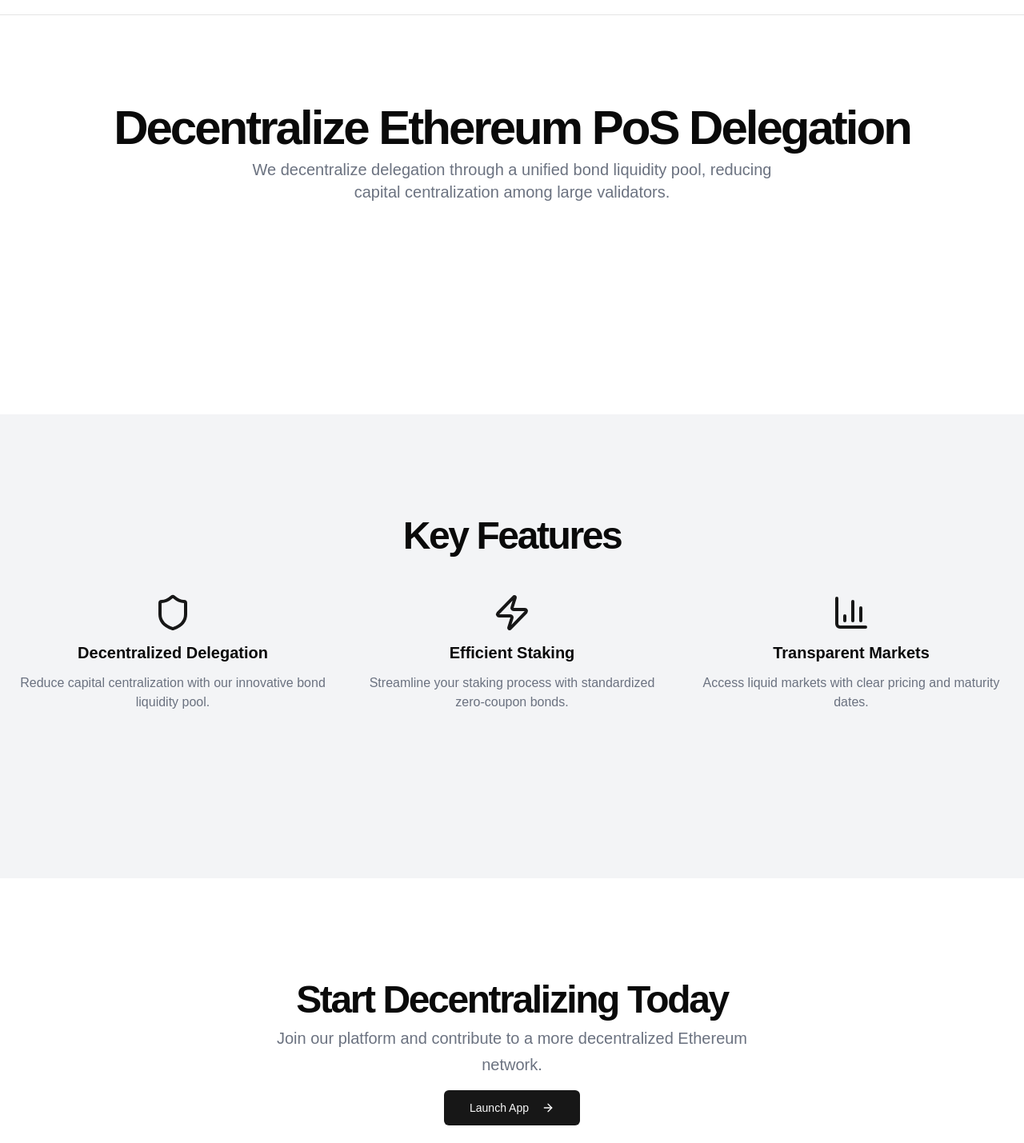
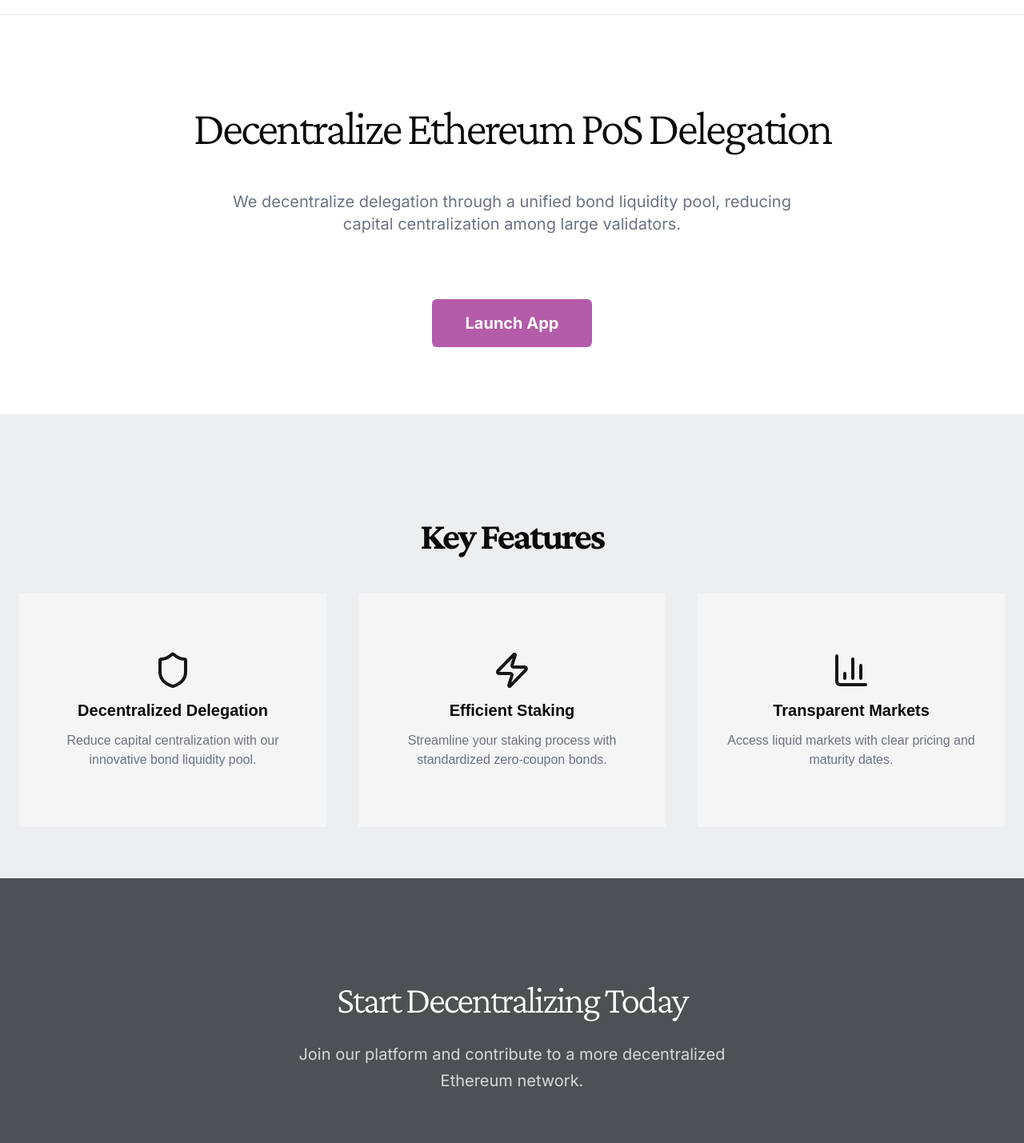
Before and after one commit to b-beam-bab/DavidProtocol, a Next.js app in the folder frontend/: page / in a window 1280 px wide. Shown: the part 62-1491 px from the top of the page at 80% size. Built offline with nearby package versions, Linux system fonts and the light colour scheme.

Commit message:
Fix landing design

```diff
--- a/frontend/app/page.tsx
+++ b/frontend/app/page.tsx
@@ -3,6 +3,21 @@ import { ArrowRight, Shield, Zap, BarChart3 } from "lucide-react";
 
 import { Button } from "@/components/ui/button";
 import Header from "./components/layout/Header";
+
+import { Crimson_Pro, Inter } from "next/font/google";
+import { cn } from "./lib/utils";
+
+const crimsonPro = Crimson_Pro({
+  subsets: ["latin"],
+  fallback: ["system-ui", "sans-serif"],
+  display: "swap",
+});
+
+const inter = Inter({
+  subsets: ["latin"],
+  fallback: ["system-ui", "sans-serif"],
+  display: "swap",
+});
 
 export default function LandingPage() {
   return (
@@ -13,28 +28,53 @@ export default function LandingPage() {
         <section className="w-full h-[580px] py-12 md:py-24 lg:py-32 xl:py-48">
           <div className="mx-auto container px-4 md:px-6">
             <div className="flex flex-col items-center space-y-4 text-center">
-              <div className="space-y-2">
-                <h1 className="text-3xl font-bold tracking-tighter sm:text-4xl md:text-5xl lg:text-6xl/none">
+              <div className="space-y-[48px]">
+                <h1
+                  className={cn(
+                    crimsonPro.className,
+                    "text-3xl font-light tracking-tighter sm:text-4xl md:text-5xl lg:text-6xl/none"
+                  )}
+                >
                   Decentralize Ethereum PoS Delegation
                 </h1>
-                <p className="mx-auto max-w-[700px] text-gray-500 md:text-xl dark:text-gray-400">
+                <p
+                  className={cn(
+                    inter.className,
+                    "mx-auto max-w-[700px] text-gray-500 md:text-xl dark:text-gray-400"
+                  )}
+                >
                   We decentralize delegation through a unified bond liquidity
                   pool, reducing capital centralization among large validators.
                 </p>
               </div>
+              <Link href={"/market"} className="pt-[64px]">
+                <Button
+                  className={cn(
+                    inter.className,
+                    "w-[200px] h-[60px] text-[20px] font-bold bg-[#B45BA9] hover:bg-[#B45BA9]/80"
+                  )}
+                >
+                  Launch App
+                </Button>
+              </Link>
             </div>
           </div>
         </section>
         <section
           id="features"
-          className="w-full py-12 h-[580px] md:py-24 lg:py-32 bg-gray-100 dark:bg-gray-800"
+          className="w-full pt-12 pb-20 h-[580px] md:py-24 lg:py-32 bg-[#EDEEF0] dark:bg-gray-800"
         >
           <div className="mx-auto container px-4 md:px-6">
-            <h2 className="text-3xl font-bold tracking-tighter sm:text-5xl mb-12 text-center">
+            <h2
+              className={cn(
+                crimsonPro.className,
+                "text-3xl font-bold tracking-tighter sm:text-5xl mb-12 text-center"
+              )}
+            >
               Key Features
             </h2>
             <div className="grid gap-10 sm:grid-cols-2 md:grid-cols-3">
-              <div className="flex flex-col items-center space-y-3 text-center">
+              <div className="bg-[#F5F5F6] flex flex-col items-center space-y-3 text-center py-[72px] px-[32px]">
                 <Shield className="h-12 w-12 text-primary" />
                 <h3 className="text-xl font-bold">Decentralized Delegation</h3>
                 <p className="text-gray-500 dark:text-gray-400">
@@ -42,7 +82,7 @@ export default function LandingPage() {
                   liquidity pool.
                 </p>
               </div>
-              <div className="flex flex-col items-center space-y-3 text-center">
+              <div className="bg-[#F5F5F6] flex flex-col items-center space-y-3 text-center py-[72px] px-[32px]">
                 <Zap className="h-12 w-12 text-primary" />
                 <h3 className="text-xl font-bold">Efficient Staking</h3>
                 <p className="text-gray-500 dark:text-gray-400">
@@ -50,7 +90,7 @@ export default function LandingPage() {
                   bonds.
                 </p>
               </div>
-              <div className="flex flex-col items-center space-y-3 text-center">
+              <div className="bg-[#F5F5F6] flex flex-col items-center space-y-3 text-center py-[72px] px-[32px]">
                 <BarChart3 className="h-12 w-12 text-primary" />
                 <h3 className="text-xl font-bold">Transparent Markets</h3>
                 <p className="text-gray-500 dark:text-gray-400">
@@ -60,19 +100,32 @@ export default function LandingPage() {
             </div>
           </div>
         </section>
-        <section id="cta" className="w-full h-[580px] py-12 md:py-24 lg:py-32">
+        <section
+          id="cta"
+          className="w-full h-[580px] py-12 md:py-24 lg:py-32 bg-[#4E5053]"
+        >
           <div className="mx-auto container px-4 md:px-6">
             <div className="flex flex-col items-center space-y-4 text-center">
-              <div className="space-y-2">
-                <h2 className="text-3xl font-bold tracking-tighter sm:text-5xl">
+              <div className="space-y-[28px]">
+                <h2
+                  className={cn(
+                    crimsonPro.className,
+                    "text-3xl font-light tracking-tighter sm:text-5xl text-white"
+                  )}
+                >
                   Start Decentralizing Today
                 </h2>
-                <p className="mx-auto max-w-[600px] text-gray-500 md:text-xl/relaxed lg:text-base/relaxed xl:text-xl/relaxed dark:text-gray-400">
+                <p
+                  className={cn(
+                    inter.className,
+                    "mx-auto max-w-[600px] text-[#D8D8D8] md:text-xl/relaxed lg:text-base/relaxed xl:text-xl/relaxed dark:text-gray-400"
+                  )}
+                >
                   Join our platform and contribute to a more decentralized
                   Ethereum network.
                 </p>
               </div>
-              <Link href="/market">
+              <Link href="/market" className="pt-[48px]">
                 <Button
                   size="lg"
                   className="inline-flex items-center justify-center"
```
